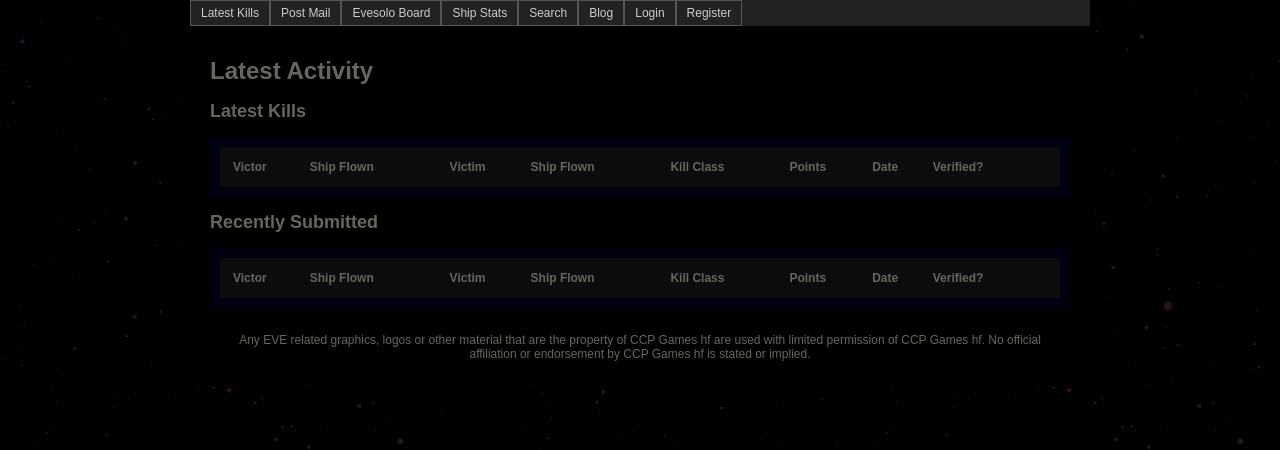
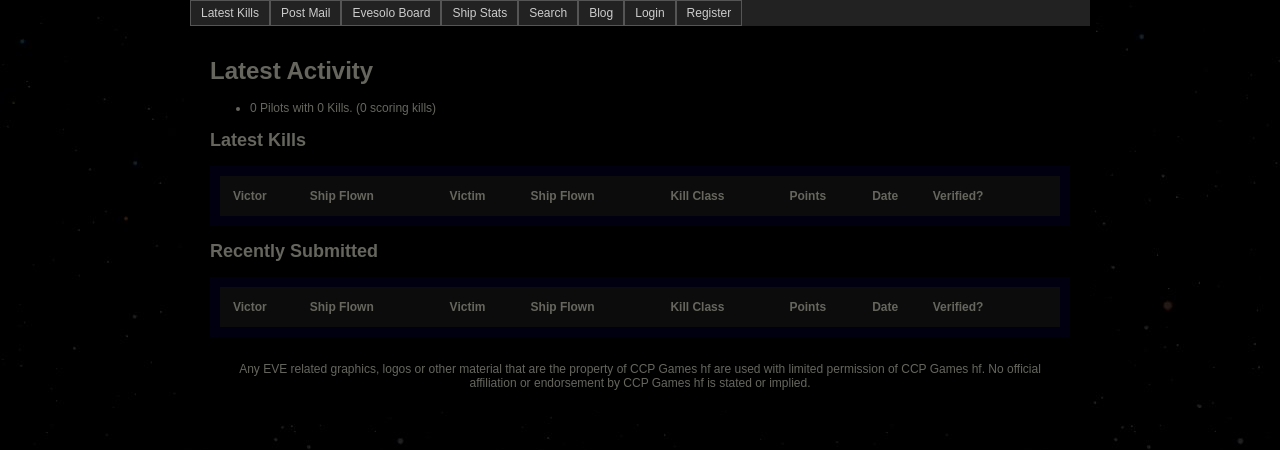
Before and after one commit to mattjwarren/evesolo, a Django app: page / in a window 1280 px wide. Shown: the part 248-698 px from the top of the page. Run offline with Django 3.2, Linux system fonts and the light colour scheme; data that the repository does not hold is empty.

Commit message:
interface tidyup + tweaks

```diff
--- a/evesolo_site/evesolo/views.py
+++ b/evesolo_site/evesolo/views.py
@@ -1383,11 +1383,19 @@ def postmail(request):
 	return HttpResponseRedirect(reverse('evesolo.views.newmail'))
 
 def latestkills(request,error=None):
+	total_pilots=Pilot.objects.count()
+	total_kills=Solokill.objects.count()
+	total_scoring_kills=Solokill.objects.filter(points_awarded__gt=0).count()
+
 	latest_kills=Solokill.objects.exclude(points_awarded=0).order_by('-kill_date')[:10]
 
 	latest_submitted_kills=Solokill.objects.exclude(points_awarded=0).order_by('-submit_date')[:10]
 	return render_to_response('evesolo/latestkills.html',{'latest_kills':latest_kills,
 														  'latest_submitted_kills':latest_submitted_kills,
+														  #'message':'Tracking %d pilots with %d kills (%d point-scoring kills)' % (total_pilots,total_kills,total_scoring_kills),
+														  'total_pilots':total_pilots,
+														  'total_kills':total_kills,
+														  'scoring_kills':total_scoring_kills,
 														  'error':error},
 														  context_instance=RequestContext(request))
 
@@ -1626,7 +1634,7 @@ def pilot(request,pilot_id,board_id,verified=False):
 	if not board_id:
 		last_10_fights=Solokill.objects.filter(Q(winning_pilot=pilot)|Q(losing_pilot=pilot),points_awarded__gt=0).order_by('-kill_date')[:10]
 	else:
-		last_10_fights_leaderboard_kills=Leaderboardkills.objects.filter(Q(solokill__winning_pilot=pilot)|Q(solokill__losing_pilot=pilot),leaderboard=leaderboard).order_by('-solokill__kill_date')[:10]
+		last_10_fights_leaderboard_kills=Leaderboardkills.objects.filter(Q(solokill__winning_pilot=pilot)|Q(solokill__losing_pilot=pilot),leaderboard=leaderboard,solokill__points_awarded__gt=0).order_by('-solokill__kill_date')[:10]
 		last_10_fights=[ ltflk.solokill for ltflk in last_10_fights_leaderboard_kills]
 
 #	all_time_rank=[ r[0] for r in get_sql_rows(sql % ('20010101010101'))].index(pilot_id)+1
--- a/templates/evesolo/latestkills.html
+++ b/templates/evesolo/latestkills.html
@@ -1,6 +1,7 @@
 {% extends "evesolo/base.html" %}
 {% block content %}
 <h1>Latest Activity</h1>
+<ul><li>{{total_pilots}} Pilots with {{total_kills}} Kills. ({{scoring_kills}} scoring kills)</ul>
 <h2>Latest Kills</h2>
 <div class="leaderboardpanel">
 	<div class="leaderboardpanelinner">
```
